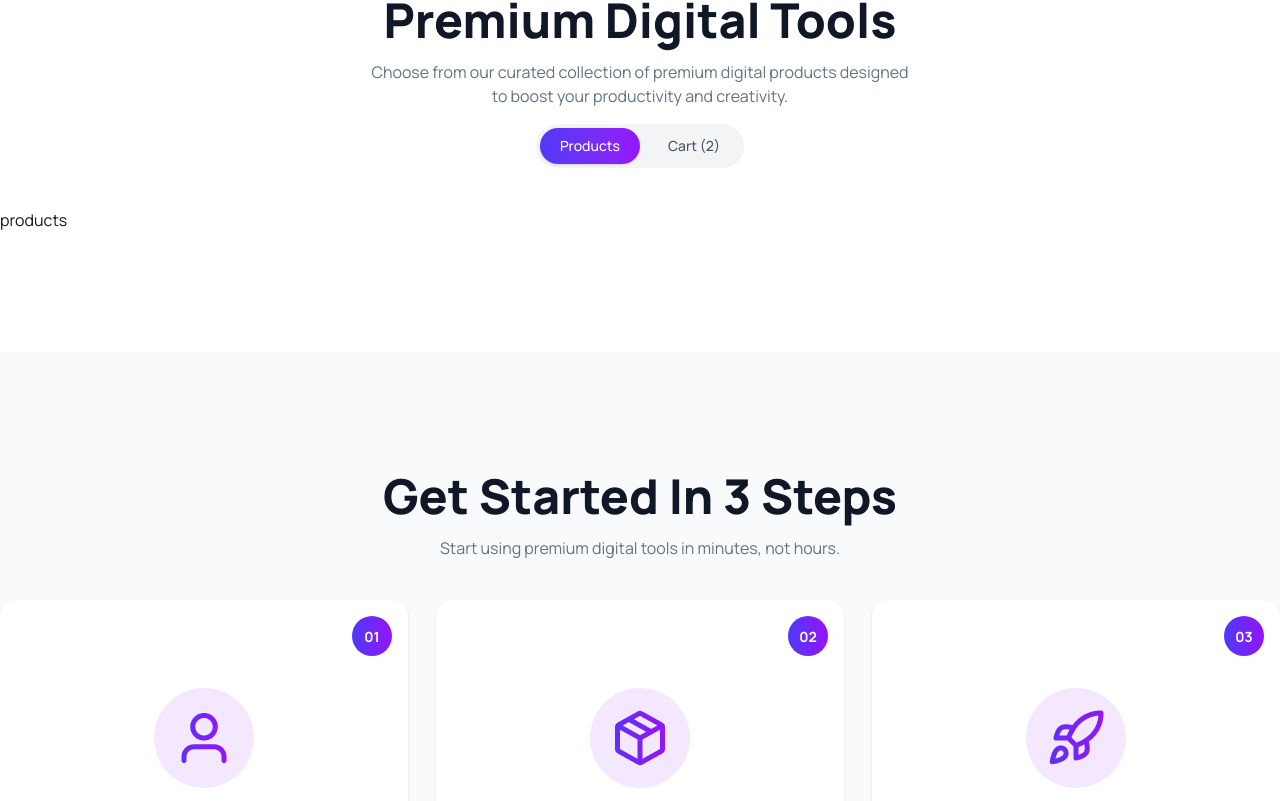
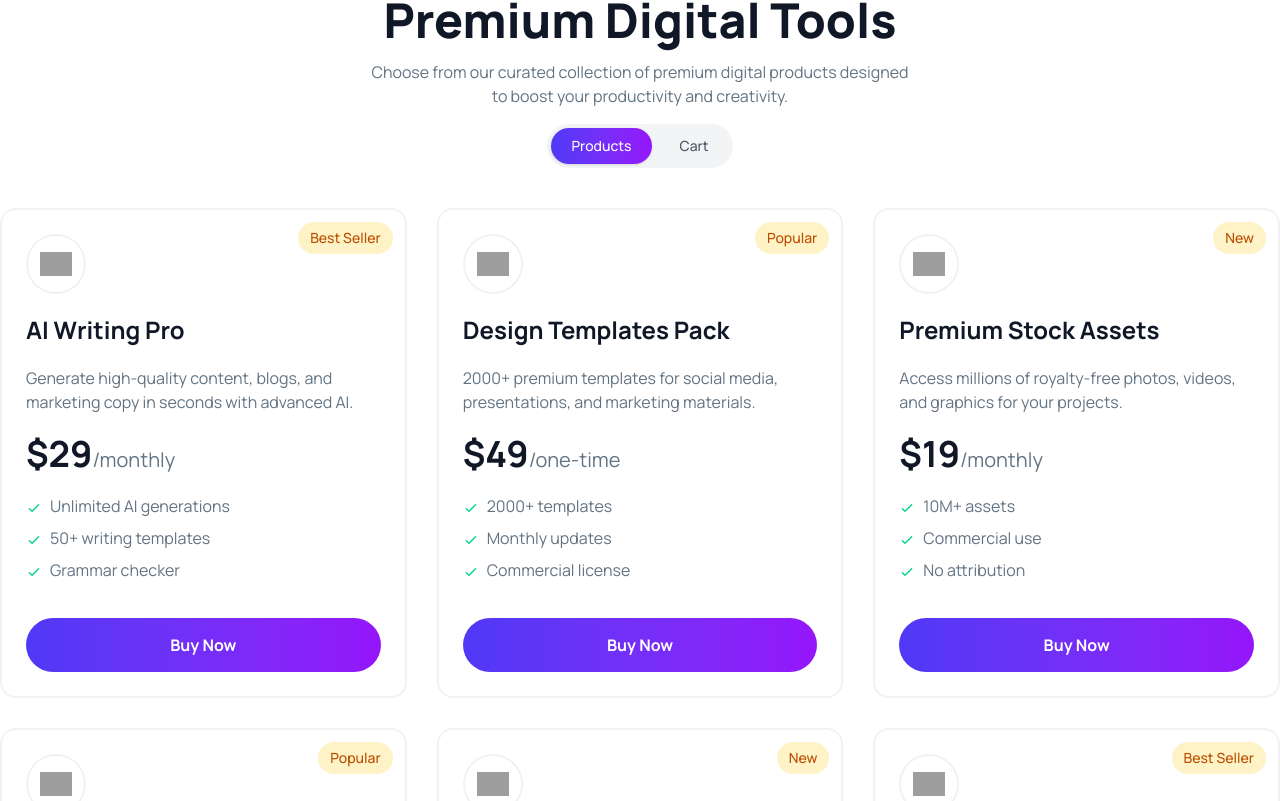
Before and after one commit to shuvr0shishir/DigiTools, a React (Vite) app: page / in a window 1280 px wide. Shown: the part 999-1800 px from the top of the page. Built offline with nearby package versions, Linux system fonts and the light colour scheme; grey boxes are pictures that could not be loaded.

Commit message:
Dynamic Card render done

```diff
--- a/public/products-data.json
+++ b/public/products-data.json
@@ -47,7 +47,7 @@
         "badge": "Popular",
         "price": 79,
         "billing": "monthly",
-        "icon": "https://i.ibb.co.com/MxHLTtgG/test.png",
+        "icon": "https://i.ibb.co.com/6ccVjP0t/24-hours.png",
         "description": "Automate repetitive tasks and streamline your workflow with powerful tools.",
         "features": [
             "50+ automations",
@@ -61,7 +61,7 @@
         "badge": "New",
         "price": 15,
         "billing": "one-time",
-        "icon": "https://i.ibb.co.com/gbjpZXX2/cv.png",
+        "icon": "https://i.ibb.co.com/QjDLZhpz/cv.png",
         "description": "Create professional resumes and cover letters that stand out to employers.",
         "features": [
             "100+ templates",
--- a/src/App.jsx
+++ b/src/App.jsx
@@ -1,3 +1,4 @@
+import { useState } from 'react'
 import './App.css'
 import Banner from './components/Banner/Banner'
 import DigitalToolsSection from './components/DigitalToolsSection/DigitalToolsSection'
@@ -8,17 +9,29 @@ import PricingSection from './components/PricingSection/PricingSection'
 import StatsSection from './components/StatsSection/StatsSection'
 import TransformSection from './components/TransformSection/TransformSection'
 
+const fetchProducts = async () => {
+  const res = await fetch('/products-data.json');
+  return res.json();
+}
+
+
+
 function App() {
+  const [cart, setCart] = useState([]);
 
   return (
     <>
       <header className='shadow'>
-        <Navbar />
+        <Navbar cart={cart} />
       </header>
       <main>
         <Banner />
         <StatsSection />
-        <DigitalToolsSection />
+        <DigitalToolsSection
+          fetchProducts={fetchProducts}
+          cart={cart}
+          setCart={setCart}
+        />
         <GetStartedSection />
         <PricingSection />
         <TransformSection />
--- a/src/components/DigitalToolsSection/DTSectionHeader.jsx
+++ b/src/components/DigitalToolsSection/DTSectionHeader.jsx
@@ -1,6 +1,6 @@
 
 
-const DTSectionHeader = ({ tab, setTab }) => {
+const DTSectionHeader = ({ tab, setTab, cart }) => {
 
 
     return (
@@ -35,7 +35,8 @@ const DTSectionHeader = ({ tab, setTab }) => {
                         }`
                     }
                 >
-                    Cart (<span>2</span>)
+                    Cart {cart.length > 0 && <span>({cart.length})</span>}
+
                 </button>
 
             </div>
--- a/src/components/DigitalToolsSection/DigitalToolsSection.jsx
+++ b/src/components/DigitalToolsSection/DigitalToolsSection.jsx
@@ -1,21 +1,39 @@
-import React from 'react';
+import React, { Suspense } from 'react';
 import DTSectionHeader from './DTSectionHeader';
 import { useState } from 'react';
 import ProductsContainer from './ProductsContainer/ProductsContainer';
 import CartContainer from './CartContainer/CartContainer';
 
 
-const DigitalToolsSection = () => {
+const DigitalToolsSection = ({ fetchProducts, cart, setCart }) => {
     const [tab, setTab] = useState('products');
+    const productsPromise = fetchProducts();
+
 
     return (
-        <section className='DigitalToolsSection container mx-auto my-10 sm:my-30'>
-            <DTSectionHeader tab={tab} setTab={setTab} />
 
-            {tab === 'products' && <ProductsContainer />}
-            {tab === 'cart' && <CartContainer />}
+        <section className='DigitalToolsSection container mx-auto my-10 min-h-[170vh] sm:my-30'>
+            <DTSectionHeader tab={tab} setTab={setTab} cart={cart} />
 
-        </section>
+            {tab === 'products' &&
+                <Suspense fallback={<span className="loading loading-infinity loading-xl text-primary block mx-auto"></span>}>
+                    <ProductsContainer
+                        productsPromise={productsPromise}
+                        cart={cart}
+                        setCart={setCart}
+                    />
+                </Suspense>
+            }
+
+
+            {tab === 'cart' &&
+                <Suspense fallback={<span className="loading loading-infinity loading-xl text-primary block mx-auto"></span>}>
+                    <CartContainer
+                    />
+                </Suspense>
+            }
+
+        </section >
     );
 };
 
--- /dev/null
+++ b/src/components/DigitalToolsSection/ProductsContainer/ListIteam.jsx
@@ -0,0 +1,12 @@
+import React from 'react';
+
+const ListIteam = ({ list }) => {
+    return (
+        <li>
+            <svg xmlns="http://www.w3.org/2000/svg" className="size-4 me-2 inline-block text-success" fill="none" viewBox="0 0 24 24" stroke="currentColor"><path strokeLinecap="round" strokeLinejoin="round" strokeWidth="2" d="M5 13l4 4L19 7" /></svg>
+            <span>{list}</span>
+        </li>
+    );
+};
+
+export default ListIteam;
--- /dev/null
+++ b/src/components/DigitalToolsSection/ProductsContainer/ProductCard.jsx
@@ -0,0 +1,48 @@
+import React from 'react';
+import ListIteam from './ListIteam';
+
+
+const ProductCard = ({ product, cart, setCart }) => {
+    const { title, badge, price, billing, icon, description, features } = product;
+
+    function handleBuyNow() {
+        setCart([...cart, product]);
+
+    };
+    return (
+        <div className={`ProductsCard card relative hover:shadow-xl hover:scale-101 transition-all ease-in-out color-h border-2 border-[#F2F2F2] rounded-2xl bg-white`}>
+
+            {/* badge */}
+            <div className="bg-[#FEF3C6] text-[#BB4D00] absolute py-1.5 px-3  font-medium text-sm rounded-2xl top-3 right-3">
+                {badge}
+            </div>
+
+            <div className="card-body space-y-3">
+                <div className='h-15 w-15 rounded-full border-2 border-[#F2F2F2] flex-center'>
+                    <img src={icon} alt="" className='w-8' />
+                </div>
+                <h2 className="text-2xl font-bold">{title}</h2>
+
+                <p className={`color-p text-[16px]`}>{description}</p>
+
+                <h2 className='text-4xl font-bold'>${price}<span className={`color-p sm:text-xl font-normal`}>/{billing}</span></h2>
+
+                <ul className={`color-p flex flex-col gap-2 text-[16px]`}>
+                    {
+                        features.map((list, index) => <ListIteam key={index} list={list} />)
+                    }
+                </ul>
+
+                <div className="mt-auto">
+                    <button
+                        onClick={handleBuyNow}
+                        className={`bg-linear-to-r from-[#4F39F6] to-[#9514FA] text-white btn-block py-3.75 rounded-full font-bold hover:brightness-140 transition-all duration-200 hover:shadow-xl mt-4 text-[16px]`}>
+                        Buy Now
+                    </button>
+                </div>
+            </div>
+        </div>
+    );
+};
+
+export default ProductCard;
--- a/src/components/DigitalToolsSection/ProductsContainer/ProductsContainer.jsx
+++ b/src/components/DigitalToolsSection/ProductsContainer/ProductsContainer.jsx
@@ -1,10 +1,20 @@
-import React from 'react';
+import React, { use } from 'react';
+import ProductCard from './ProductCard';
 
-const ProductsContainer = () => {
+const ProductsContainer = ({ productsPromise, cart, setCart }) => {
+    const productsData = use(productsPromise);
 
     return (
-        <div>
-            products
+        <div className='ProductsContainer grid sm:grid-cols-2 lg:grid-cols-3 gap-7.5'>
+            {
+                productsData.map(product =>
+                    <ProductCard
+                        key={product.id}
+                        product={product}
+                        cart={cart}
+                        setCart={setCart}
+                    />)
+            }
         </div>
     );
 };
--- a/src/components/Navbar/Navbar.jsx
+++ b/src/components/Navbar/Navbar.jsx
@@ -1,7 +1,7 @@
 import React from 'react';
 import NavLinks from './NavLinks';
 
-const Navbar = () => {
+const Navbar = ({ cart }) => {
     return (
         <nav>
             <div className="container mx-auto navbar bg-base-100">
@@ -28,7 +28,14 @@ const Navbar = () => {
                 </div>
 
                 <div className="navbar-end flex gap-3">
-                    <button className="p-1 rounded-full cursor-pointer hover:scale-105 transition-all duration-200"> <i className="fa-solid fa-cart-shopping"></i></button>
+                    <button className="p-1 rounded-full cursor-pointer hover:scale-105 transition-all duration-200 relative">
+                        <i className="fa-solid fa-cart-shopping"></i>
+                        {
+                            cart.length > 0
+                            &&
+                            <span className="absolute -top-1.5 -right-0.5 w-3.5 h-3.5 flex-center rounded-full bg-red-600 text-white text-[9px] font-bold">{cart.length}</span>
+                        }
+                    </button>
                     <div className='flex gap-1 flex-col sm:flex-row sm:gap-3'>
                         <button className="font-semibold cursor-pointer px-2 rounded-xl hover:scale-105 transition-all duration-200">Login</button>
                         <button className="p-1 sm:py-3 sm:px-4 rounded-full text-white font-semibold
--- a/src/components/StatsSection/StatsSection.jsx
+++ b/src/components/StatsSection/StatsSection.jsx
@@ -20,7 +20,8 @@ const StatsSection = () => {
                 <div className="w-px h-16 bg-white/30"></div>
 
                 <div className="flex-1">
-                    <h2 className="text-3xl sm:text-5xl font-extrabold transition-all duration-300 ease-in-out hover:scale-107"><i className="fa-regular fa-star text-3xl align-middle"></i>4.9</h2>
+                    <h2 className="text-3xl sm:text-5xl font-extrabold transition-all duration-300 ease-in-out hover:scale-107">
+                        4.9<i className="fa-regular fa-star text-3xl align-middle"></i></h2>
                     <p className="mt-3 font-medium">Rating</p>
                 </div>
             </div>
```
